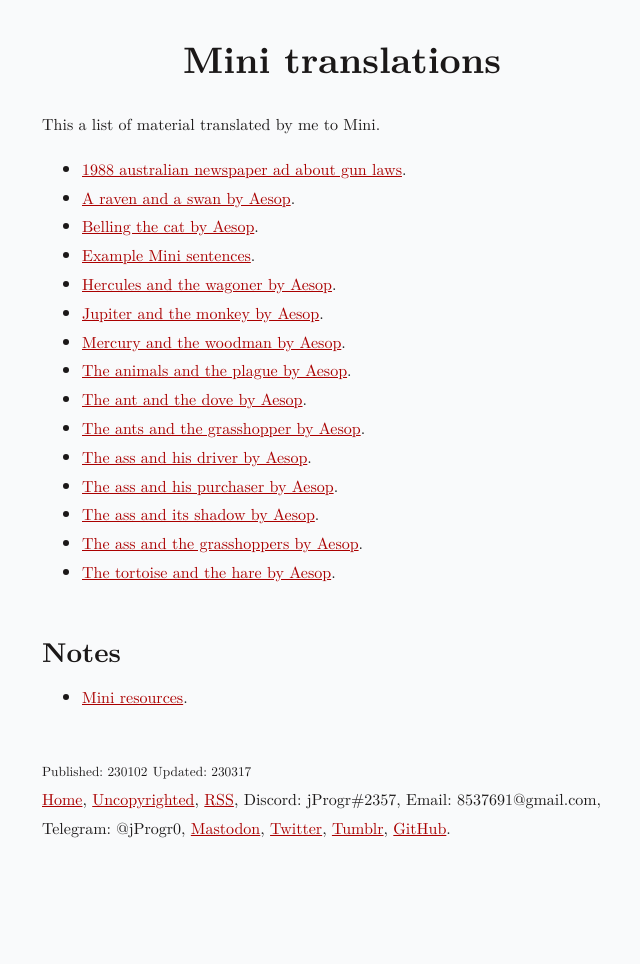
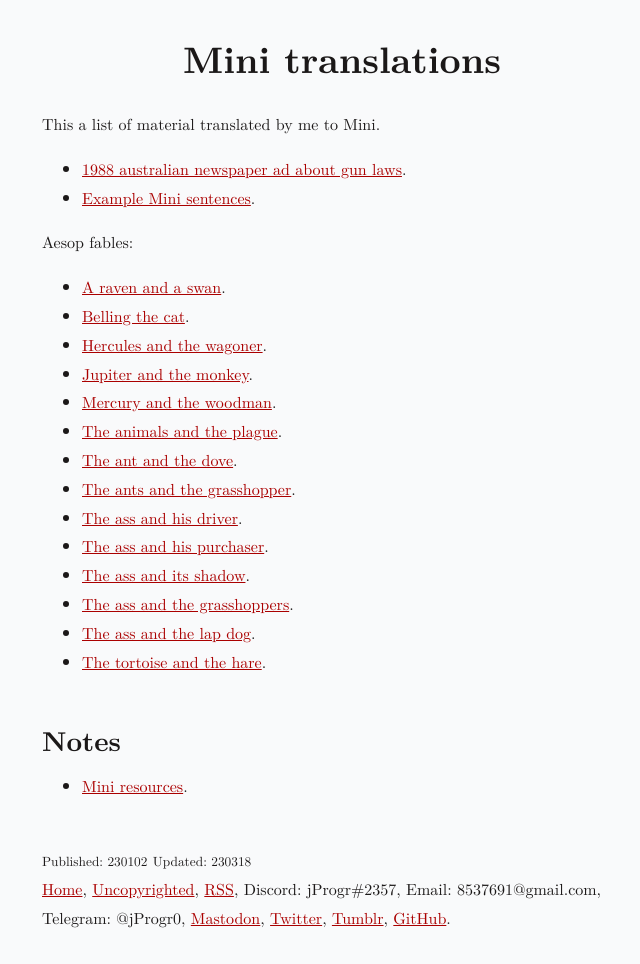
Before and after one commit to jProgr/jprogr.github.io, a Jekyll site: the page built from _posts/2023-01-02-mini-translations.md, in a window 1280 px wide. Shown: the whole page, without its empty margins (298-938 px from the left). Built offline with Jekyll 4.4.1, drawn with Linux system fonts in a browser that asks for light colours; before the commit the page ends 900 px from its top, so only the background shows below that.

Commit message:
Add content
Added "A translation of The ass and the lap dog by Aesop to Mini".

```diff
--- a/_posts/2023-01-02-mini-translations.md
+++ b/_posts/2023-01-02-mini-translations.md
@@ -2,7 +2,7 @@
 title: "Mini translations"
 permalink: /mini-translations
 custom_date: "230102"
-updated_date: "230317"
+updated_date: "230318"
 ---
 
 # Mini translations
@@ -10,20 +10,24 @@ updated_date: "230317"
 This a list of material translated by me to Mini.
 
 - [1988 australian newspaper ad about gun laws](/i-pensa-a-si-nun).
-- [A raven and a swan by Aesop](/kali-tori-an-pato).
-- [Belling the cat by Aesop](/en-i-siren-a-gato).
 - [Example Mini sentences](/mini-sentences).
-- [Hercules and the wagoner by Aesop](/hercules-an-vagen-man).
-- [Jupiter and the monkey by Aesop](/jupiter-an-monki).
-- [Mercury and the woodman by Aesop](/merkurius-an-kata-igi-man).
-- [The animals and the plague by Aesop](/animale-an-lati-maladi).
-- [The ant and the dove by Aesop](/muravi-an-pase-tori).
-- [The ants and the grasshopper by Aesop](/muravi-an-kirikiti).
-- [The ass and his driver by Aesop](/tupe-kavalo-an-si-viro-senjore).
-- [The ass and his purchaser by Aesop](/tupe-kavalo-an-si-viro-kopen-man).
-- [The ass and its shadow by Aesop](/tupe-kavalo-an-si-osura).
-- [The ass and the grasshoppers by Aesop](/tupe-kavalo-an-kirikiti).
-- [The tortoise and the hare by Aesop](/toti-an-kuneli).
+
+Aesop fables:
+
+- [A raven and a swan](/kali-tori-an-pato).
+- [Belling the cat](/en-i-siren-a-gato).
+- [Hercules and the wagoner](/hercules-an-vagen-man).
+- [Jupiter and the monkey](/jupiter-an-monki).
+- [Mercury and the woodman](/merkurius-an-kata-igi-man).
+- [The animals and the plague](/animale-an-lati-maladi).
+- [The ant and the dove](/muravi-an-pase-tori).
+- [The ants and the grasshopper](/muravi-an-kirikiti).
+- [The ass and his driver](/tupe-kavalo-an-si-viro-senjore).
+- [The ass and his purchaser](/tupe-kavalo-an-si-viro-kopen-man).
+- [The ass and its shadow](/tupe-kavalo-an-si-osura).
+- [The ass and the grasshoppers](/tupe-kavalo-an-kirikiti).
+- [The ass and the lap dog](/tupe-kavalo-an-topi-noga-dogi).
+- [The tortoise and the hare](/toti-an-kuneli).
 
 ## Notes
 
```
Also changed, not shown: _posts/2023-03-18-tupe-kavalo-an-topi-noga-dogi.md (added, +45 -0 lines), index.md (+1 -0 lines).
